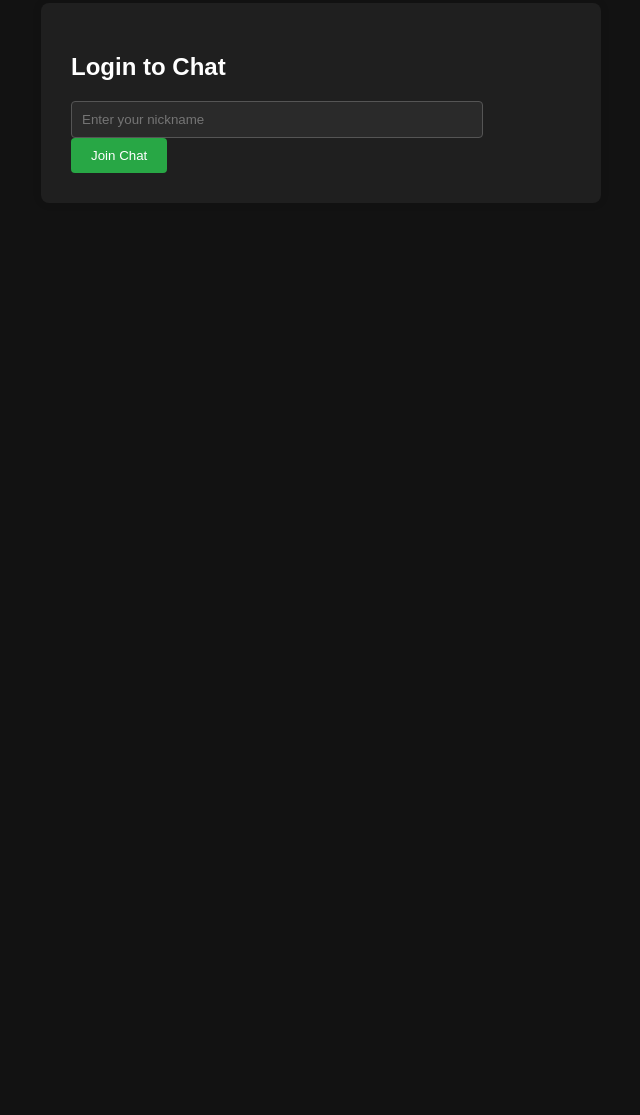
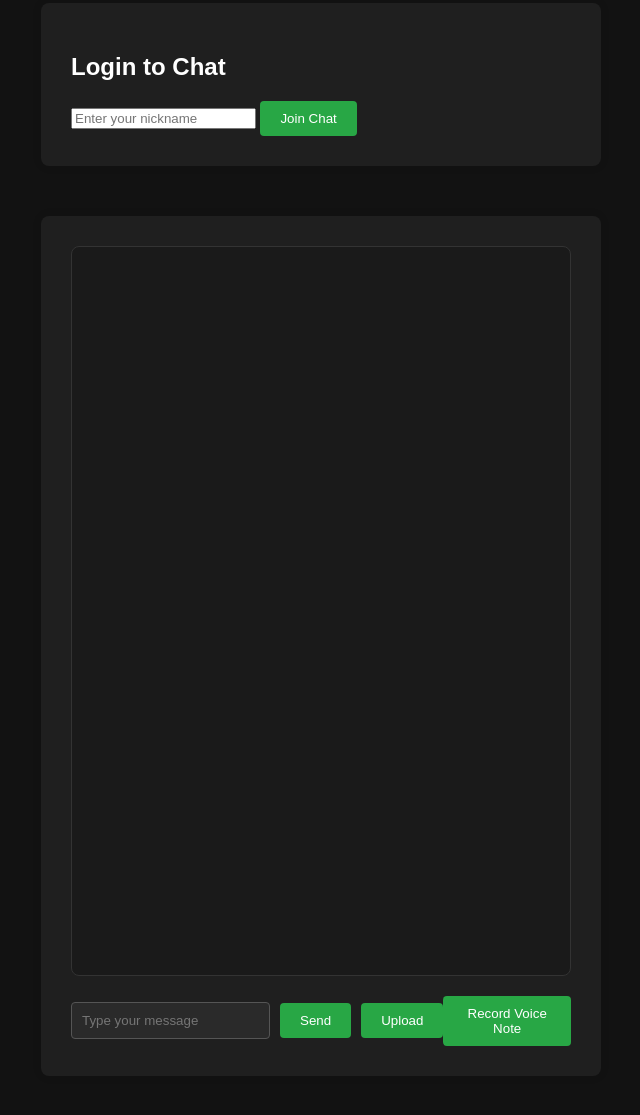
Before and after one commit to Neaterry6/Ayanfe-chatroom, a website: page client/index.html in a window 1280 px wide. Shown: the part 47-1162 px from the top of the page, without its empty margins (319-959 px from the left). Before the commit the page ends 800 px from the top, so only its background shows below. Drawn offline with nearby package versions, Linux system fonts and the light colour scheme; no server answers.

Commit message:
Update styles.css

```diff
--- a/client/styles.css
+++ b/client/styles.css
@@ -1,77 +1,87 @@
 body {
     font-family: Arial, sans-serif;
-    background-color: #121212; /* Dark background for the entire page */
-    color: white; /* Light text for readability */
+    background-color: #121212;
+    color: white;
     margin: 0;
     padding: 0;
 }
 
-#join-screen, #chat-screen {
+.screen {
+    display: none;
     max-width: 500px;
     margin: 50px auto;
-    background: #1f1f1f; /* Dark background for containers */
+    background: #1f1f1f;
     padding: 30px;
     border-radius: 8px;
     box-shadow: 0 0 10px rgba(0, 0, 0, 0.1);
-    color: white; /* Light text for readability */
+    color: white;
+}
+
+#join-screen {
+    display: block;
 }
 
 #chat-screen {
-    display: none; /* Initially hide the chat screen */
+    display: flex;
+    flex-direction: column;
+    height: 100vh;
 }
 
 #chat-window {
-    height: 400px;
+    flex: 1;
     overflow-y: auto;
-    border: 1px solid #333; /* Darker border */
+    border: 1px solid #333;
     padding: 10px;
     margin-bottom: 20px;
-    background-color: #1a1a1a; /* Dark background for chat window */
+    background-color: #1a1a1a;
     border-radius: 8px;
 }
 
-#output {
-    font-size: 14px;
+#chat-messages {
+    display: flex;
+    flex-direction: column;
 }
 
-#output p {
+#chat-messages > div {
     margin: 10px 0;
     padding: 10px;
     border-radius: 4px;
     max-width: 70%;
-    word-wrap: break-word; /* Ensure long words break to fit within the message box */
-    background-color: #2a2a2a; /* Darker background for messages */
-    color: white; /* Light text for readability */
+    word-wrap: break-word;
+    background-color: #2a2a2a;
+    color: white;
 }
 
 .user-message {
-    background-color: #2b2b2b; /* Slightly lighter dark background for user messages */
-    text-align: right; /* Align user's messages to the right */
+    background-color: #2b2b2b;
+    align-self: flex-end;
+    text-align: right;
 }
 
 .other-message {
-    background-color: #2a2a2a; /* Dark background for other messages */
-    text-align: left; /* Align other messages to the left */
+    background-color: #2a2a2a;
+    align-self: flex-start;
+    text-align: left;
 }
 
-#feedback {
-    font-style: italic;
-    color: lightgray;
+#chat-input-container {
+    display: flex;
+    align-items: center;
 }
 
-input[type="text"] {
-    width: calc(100% - 110px);
+#message-input {
+    flex: 1;
     padding: 10px;
     margin-right: 10px;
-    border: 1px solid #555; /* Darker border */
+    border: 1px solid #555;
     border-radius: 4px;
-    background-color: #2a2a2a; /* Dark background for input */
-    color: white; /* Light text for readability */
+    background-color: #2a2a2a;
+    color: white;
 }
 
 button {
     padding: 10px 20px;
-    background: #28a745; /* Dark green background for buttons */
+    background: #28a745;
     border: none;
     border-radius: 4px;
     color: white;
@@ -79,5 +89,13 @@ button {
 }
 
 button:hover {
-    background: #218838; /* Darker green background for hover effect */
-    }
+    background: #218838;
+}
+
+#file-input {
+    display: none;
+}
+
+#upload {
+    margin-left: 10px;
+}
```
